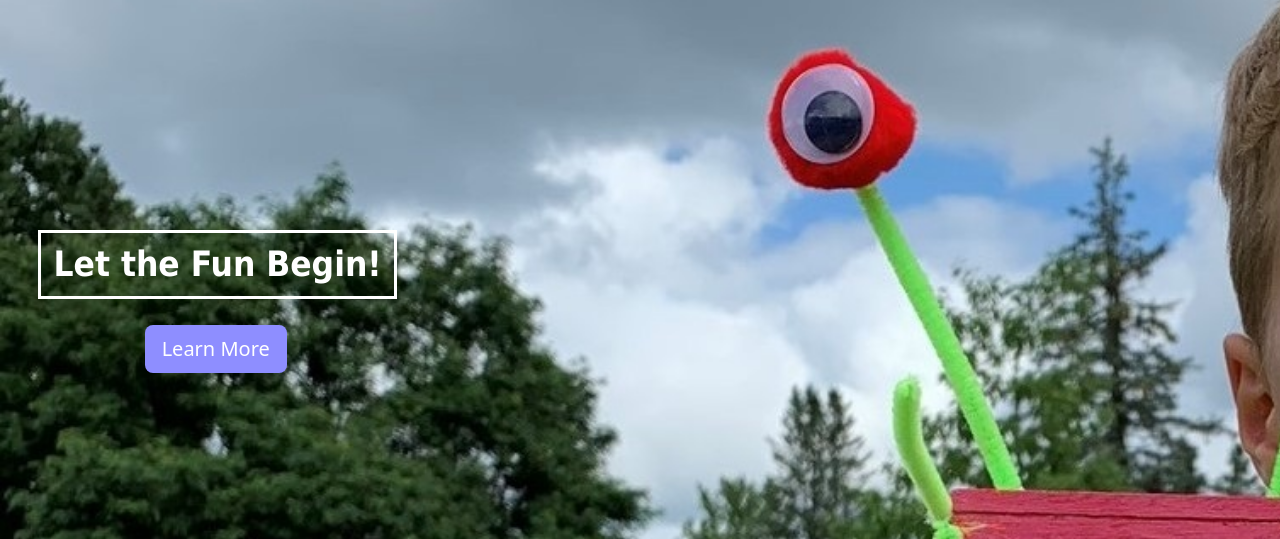
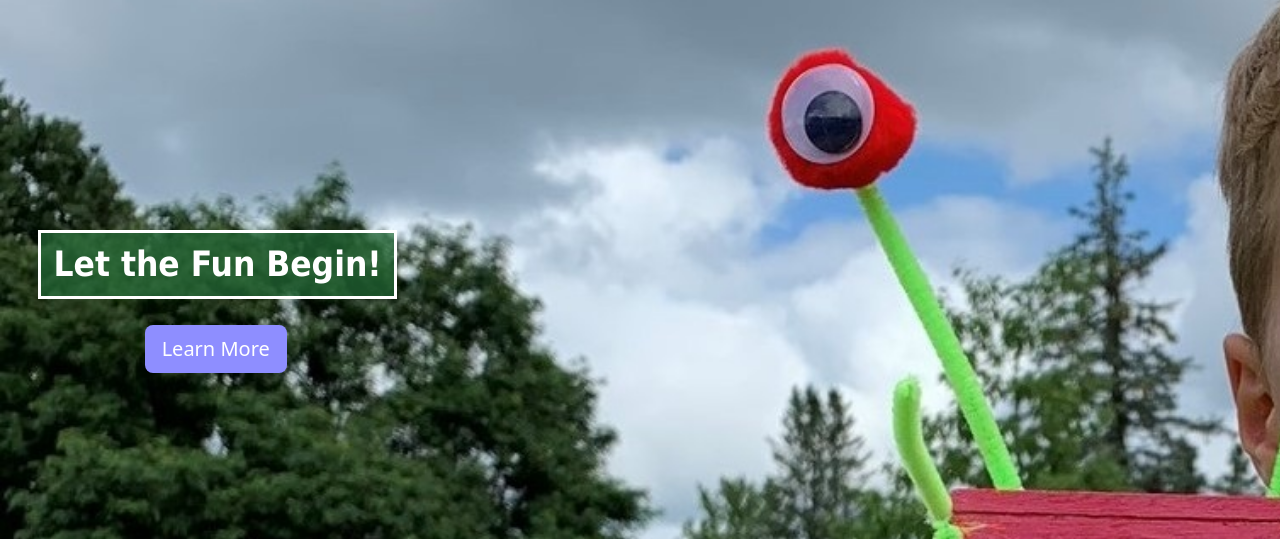
Before and after one commit to alexcholmsky/PB_Camp_Website, a Django app: page / in a window 1280 px wide. Shown: the part 96-635 px from the top of the page. Run offline with Django 3.2, Linux system fonts and the light colour scheme; some libraries are stand-ins or nearby versions.

```diff
--- a/schedule/static/schedule/css/base.css
+++ b/schedule/static/schedule/css/base.css
@@ -103,6 +103,7 @@
     position: relative;
     /* to move elements position must be set to relative */
     color: white;
+    background-color: rgba(37, 107, 58, 0.7);
     width: 28vw;
     padding: 5px;
     border: 3px solid white;
@@ -113,6 +114,7 @@
     text-align: center;
     top: 18vw;
     left: 3.0vw;
+
 }
 
 .headshot {
--- a/schedule/templates/schedule/home.html
+++ b/schedule/templates/schedule/home.html
@@ -1,7 +1,7 @@
 {% extends "schedule/base.html" %}
 {% load static %}
 {% block content%}
-    <div class='bigText headerbox letters'>
+    <div class='bigText headerbox'>
         Let the Fun Begin!
     </div>
     <div>
```
